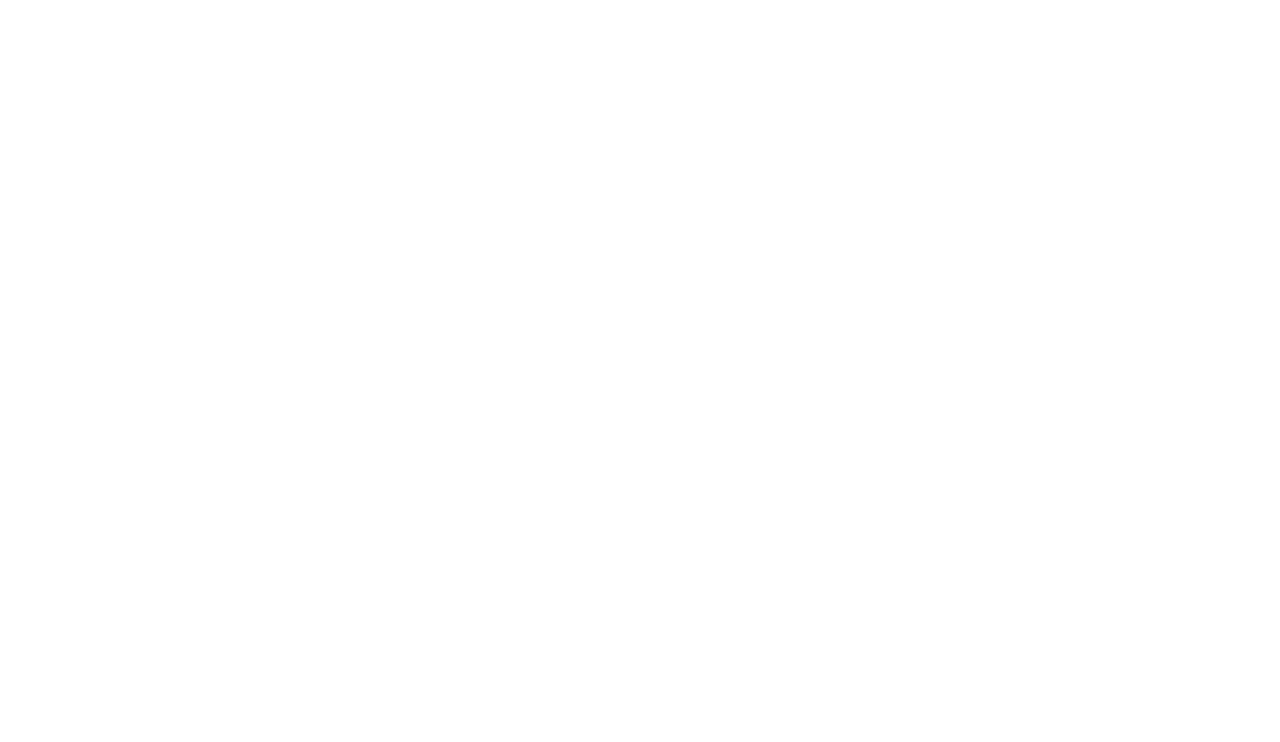
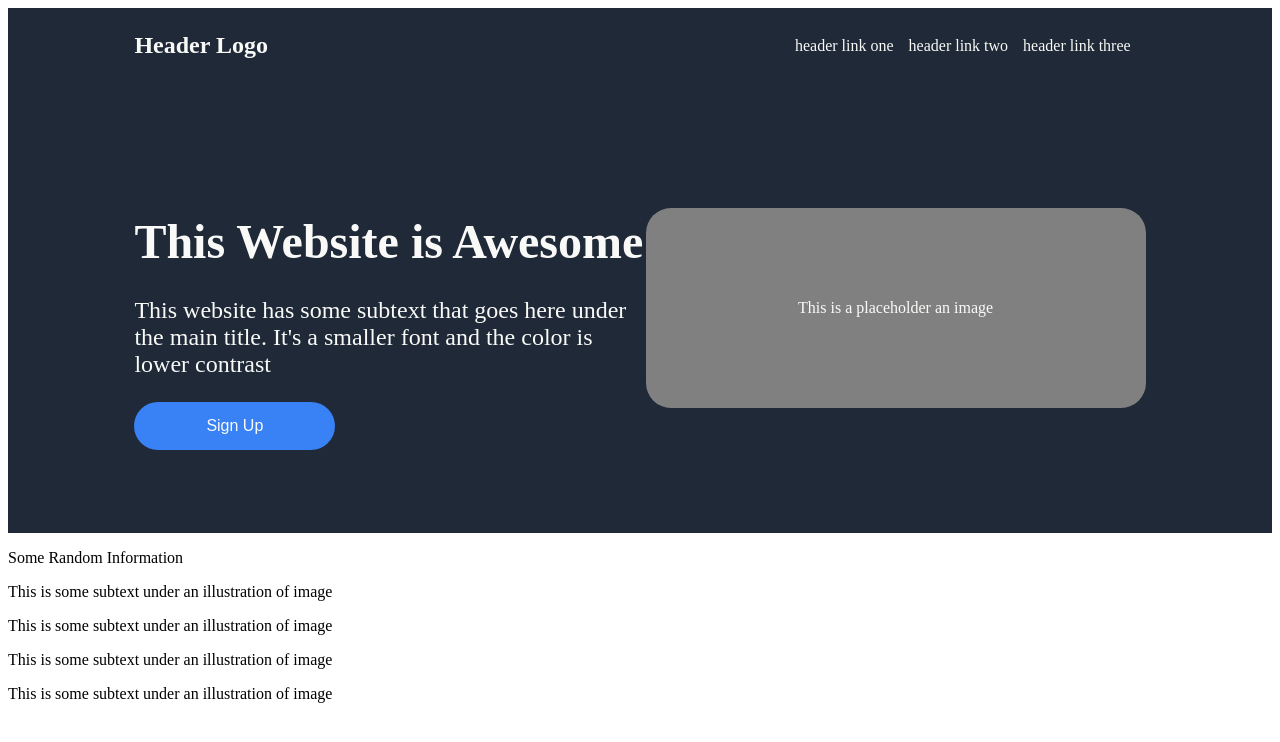
Before and after one commit to CS254203/lading-page, a plain HTML site: page index.html in a window 1280 px wide. Drawn offline with Linux system fonts and the light colour scheme.

Commit message:
Completed Header and Hero banner section

```diff
--- a/index.html
+++ b/index.html
@@ -5,8 +5,52 @@
     <meta http-equiv="X-UA-Compatible" content="IE=edge">
     <meta name="viewport" content="width=device-width, initial-scale=1.0">
     <title>Landing Page</title>
+    <link rel="stylesheet" href="styles.css">
 </head>
 <body>
-
+    <div class="header">
+        <p class="header-logo">Header Logo</p>
+        <div class="links">
+            <ul>
+            <li><a href="https://github.com/CS254203">header link one</a></li>
+            <li><a href="https://github.com/CS254203">header link two</a></li>
+            <li><a href="https://github.com/CS254203">header link three</a></li>
+            </ul>
+        </div>
+    </div>
+    <div class="hero-banner">
+        <div class="hero-banner-information">
+            <p class="hero-banner-main">This Website is Awesome</p>
+            <p class="hero-banner-second"> This website has some subtext that goes here under the
+                main title. It's a smaller font and the color is lower contrast</p>
+            <button class="sign-up-button">Sign Up</button>
+        </div>
+        <div class="hero-banner-placeholder">
+            <div class="box">
+                <p>This is a placeholder an image</p>
+            </div>
+        </div>
+    </div>
+    <div class="banner">
+        <p class="random-info">Some Random Information</p>
+        <div class="cards">
+            <div class="card-1">
+                <div class="card-box"></div>
+                <p>This is some subtext under an illustration of image</p>
+            </div>
+            <div class="card-2">
+                <div class="card-box"></div>
+                <p>This is some subtext under an illustration of image</p>
+            </div>
+            <div class="card-3">
+                <div class="card-box"></div>
+                <p>This is some subtext under an illustration of image</p>
+            </div>
+            <div class="card-4">
+                <div class="card-box"></div>
+                <p>This is some subtext under an illustration of image</p>
+            </div>
+        </div>
+    </div>
 </body>
 </html>
--- /dev/null
+++ b/styles.css
@@ -0,0 +1,97 @@
+body{
+    display: flex;
+    flex-direction: column;
+}
+
+.header{
+    display: flex;
+    justify-content: space-between;
+    background-color: #1F2937;
+    align-items: center;
+}
+.header-logo{
+    margin-left: 10%;
+    font-size: 24px;
+    color:#F9FAF8;
+    font-weight: bold;
+}
+
+.links{
+    margin-right: 10%;
+}
+
+ul{
+    display: flex;
+    list-style: none;
+}
+
+li{
+    margin-right: 15px;
+}
+
+a{
+    text-decoration: none;
+    color:#F9FAF8;
+}
+
+.hero-banner{
+    display:flex;
+    align-items: center;
+    justify-content: space-between;
+    height: 450px;
+    background-color: #1F2937;
+    color:#F9FAF8;
+}
+
+.hero-banner-information{
+    margin-left:10%;
+    width:670px;
+    height:30px;
+    display: flex;
+    flex-direction: column;
+    justify-content: center;
+    align-items: flex-start;
+}
+
+.hero-banner-main{
+    font-size: 48px;
+    font-weight: bolder;
+}
+
+.hero-banner-second{
+    font-size:24px;
+    margin-top: -20px;
+}
+
+.hero-banner-placeholder{
+    margin-right:10%;
+    width:500px;
+    height:200px;
+    display: flex;
+    justify-content: center;
+    align-items: center;
+}
+
+.box{
+    width:500px;
+    height:200px;
+    background-color: gray;
+    color:#F9FAF8;
+    text-align: center;
+    display: flex;
+    justify-content: center;
+    align-items: center;
+    border-radius: 25px;
+}
+
+.sign-up-button{
+    background-color: #3882F6;
+    border: none;
+    padding: 15px 72px;
+    text-align: center;
+    text-decoration: none;
+    display: inline-block;
+    font-size: 16px;
+    border-radius: 25px;
+    color:#F9FAF8;
+}
```
